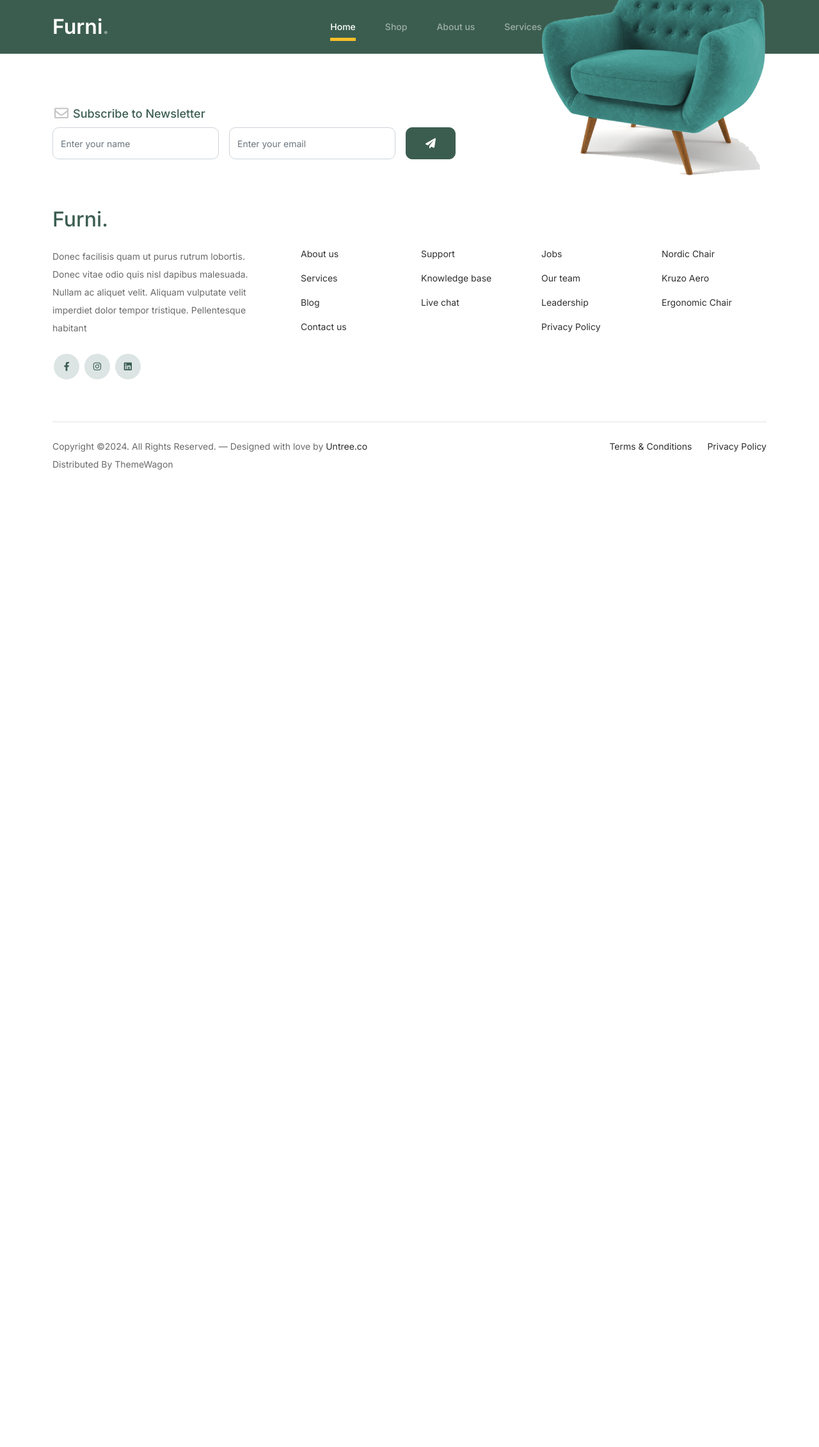
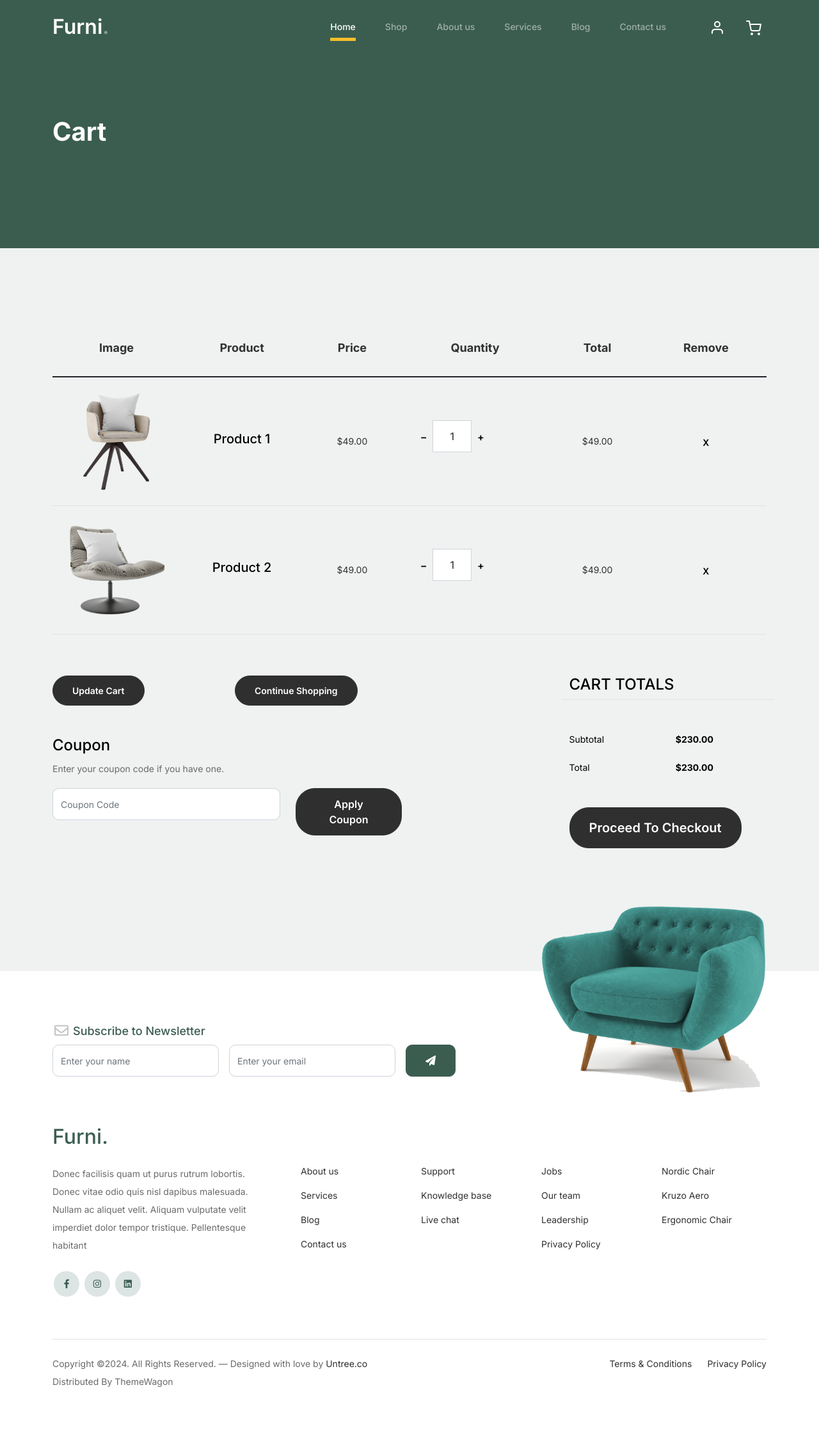
Before and after one commit to saffa-chan/ppkpi-ecommerce, a PHP site: page /index.php?pg=cart in a window 1280 px wide. Shown: the whole page at 64% size. Before the commit the page ends 734 px from the top, so only its background shows below. Run offline with PHP 8.4, Linux system fonts and the light colour scheme; a user stored in the database is signed in.

Commit message:
Sudah menambahkan transaksi cart

```diff
--- a/admin/inc/sidebar.php
+++ b/admin/inc/sidebar.php
@@ -93,9 +93,9 @@
                             </a>
                         </li>
                         <li class="nav-item">
-                            <a href="../layout/fixed-sidebar.html" class="nav-link">
+                            <a href="?pg=member" class="nav-link">
                                 <i class="far fa-circle nav-icon"></i>
-                                <p>Fixed Sidebar</p>
+                                <p>Member</p>
                             </a>
                         </li>
                         <li class="nav-item">
--- a/admin/keluar.php
+++ b/admin/keluar.php
@@ -1,4 +1,7 @@
 <?php
 session_start();
-session_destroy();
+unset($_SESSION['nama_lengkap']);
+unset($_SESSION['email']);
+unset($_SESSION['id_level']);
+//session_destroy();
 header("location:login.php");
--- /dev/null
+++ b/content/action-cart.php
@@ -0,0 +1,6 @@
+<?php
+if (!isset($_SESSION['id_member'])) {
+    header("location:?pg=member&message=Upss-Harus-Register-Dulu");
+} else {
+
+}
--- /dev/null
+++ b/content/cart.php
@@ -0,0 +1,153 @@
+<?php
+if (!isset($_SESSION['id_member'])) {
+    header("location:?pg=member&message=Upss-Harus-Register-Dulu");
+}
+?>
+<!-- Start Hero Section -->
+<div class="hero">
+    <div class="container">
+        <div class="row justify-content-between">
+            <div class="col-lg-5">
+                <div class="intro-excerpt">
+                    <h1>Cart</h1>
+                </div>
+            </div>
+            <div class="col-lg-7">
+
+            </div>
+        </div>
+    </div>
+</div>
+<!-- End Hero Section -->
+
+
+
+<div class="untree_co-section before-footer-section">
+    <div class="container">
+        <div class="row mb-5">
+            <form class="col-md-12" method="post">
+                <div class="site-blocks-table">
+                    <table class="table">
+                        <thead>
+                            <tr>
+                                <th class="product-thumbnail">Image</th>
+                                <th class="product-name">Product</th>
+                                <th class="product-price">Price</th>
+                                <th class="product-quantity">Quantity</th>
+                                <th class="product-total">Total</th>
+                                <th class="product-remove">Remove</th>
+                            </tr>
+                        </thead>
+                        <tbody>
+                            <tr>
+                                <td class="product-thumbnail">
+                                    <img src="asset/fe/images/product-1.png" alt="Image" class="img-fluid">
+                                </td>
+                                <td class="product-name">
+                                    <h2 class="h5 text-black">Product 1</h2>
+                                </td>
+                                <td>$49.00</td>
+                                <td>
+                                    <div class="input-group mb-3 d-flex align-items-center quantity-container" style="max-width: 120px;">
+                                        <div class="input-group-prepend">
+                                            <button class="btn btn-outline-black decrease" type="button">&minus;</button>
+                                        </div>
+                                        <input type="text" class="form-control text-center quantity-amount" value="1" placeholder="" aria-label="Example text with button addon" aria-describedby="button-addon1">
+                                        <div class="input-group-append">
+                                            <button class="btn btn-outline-black increase" type="button">&plus;</button>
+                                        </div>
+                                    </div>
+
+                                </td>
+                                <td>$49.00</td>
+                                <td><a href="#" class="btn btn-black btn-sm">X</a></td>
+                            </tr>
+
+                            <tr>
+                                <td class="product-thumbnail">
+                                    <img src="asset/fe/images/product-2.png" alt="Image" class="img-fluid">
+                                </td>
+                                <td class="product-name">
+                                    <h2 class="h5 text-black">Product 2</h2>
+                                </td>
+                                <td>$49.00</td>
+                                <td>
+                                    <div class="input-group mb-3 d-flex align-items-center quantity-container" style="max-width: 120px;">
+                                        <div class="input-group-prepend">
+                                            <button class="btn btn-outline-black decrease" type="button">&minus;</button>
+                                        </div>
+                                        <input type="text" class="form-control text-center quantity-amount" value="1" placeholder="" aria-label="Example text with button addon" aria-describedby="button-addon1">
+                                        <div class="input-group-append">
+                                            <button class="btn btn-outline-black increase" type="button">&plus;</button>
+                                        </div>
+                                    </div>
+
+                                </td>
+                                <td>$49.00</td>
+                                <td><a href="#" class="btn btn-black btn-sm">X</a></td>
+                            </tr>
+                        </tbody>
+                    </table>
+                </div>
+            </form>
+        </div>
+
+        <div class="row">
+            <div class="col-md-6">
+                <div class="row mb-5">
+                    <div class="col-md-6 mb-3 mb-md-0">
+                        <button class="btn btn-black btn-sm btn-block">Update Cart</button>
+                    </div>
+                    <div class="col-md-6">
+                        <button class="btn btn-outline-black btn-sm btn-block">Continue Shopping</button>
+                    </div>
+                </div>
+                <div class="row">
+                    <div class="col-md-12">
+                        <label class="text-black h4" for="coupon">Coupon</label>
+                        <p>Enter your coupon code if you have one.</p>
+                    </div>
+                    <div class="col-md-8 mb-3 mb-md-0">
+                        <input type="text" class="form-control py-3" id="coupon" placeholder="Coupon Code">
+                    </div>
+                    <div class="col-md-4">
+                        <button class="btn btn-black">Apply Coupon</button>
+                    </div>
+                </div>
+            </div>
+            <div class="col-md-6 pl-5">
+                <div class="row justify-content-end">
+                    <div class="col-md-7">
+                        <div class="row">
+                            <div class="col-md-12 text-right border-bottom mb-5">
+                                <h3 class="text-black h4 text-uppercase">Cart Totals</h3>
+                            </div>
+                        </div>
+                        <div class="row mb-3">
+                            <div class="col-md-6">
+                                <span class="text-black">Subtotal</span>
+                            </div>
+                            <div class="col-md-6 text-right">
+                                <strong class="text-black">$230.00</strong>
+                            </div>
+                        </div>
+                        <div class="row mb-5">
+                            <div class="col-md-6">
+                                <span class="text-black">Total</span>
+                            </div>
+                            <div class="col-md-6 text-right">
+                                <strong class="text-black">$230.00</strong>
+                            </div>
+                        </div>
+
+                        <div class="row">
+                            <div class="col-md-12">
+                                <button class="btn btn-black btn-lg py-3 btn-block" onclick="window.location='checkout.html'">Proceed To Checkout</button>
+                            </div>
+                        </div>
+                    </div>
+                </div>
+            </div>
+        </div>
+    </div>
+</div>
--- a/inc/footer.php
+++ b/inc/footer.php
@@ -8,7 +8,7 @@
         <div class="row">
             <div class="col-lg-8">
                 <div class="subscription-form">
-                    <h3 class="d-flex align-items-center"><span class="me-1"><img src="images/envelope-outline.svg" alt="Image" class="img-fluid"></span><span>Subscribe to Newsletter</span></h3>
+                    <h3 class="d-flex align-items-center"><span class="me-1"><img src="asset/fe/images/envelope-outline.svg" alt="Image" class="img-fluid"></span><span>Subscribe to Newsletter</span></h3>
 
                     <form action="#" class="row g-3">
                         <div class="col-auto">
--- a/index.php
+++ b/index.php
@@ -1,4 +1,5 @@
 <?php
+session_start();
 include 'admin/koneksi/koneksi.php';
 ?>
 
```
Also changed, not shown: admin/content/member.php (added, +40 -0 lines), admin/content/setting.php (+15 -8 lines), asset/fe/cart.html (+34 -13 lines), content/about.php (+13 -13 lines), content/blog.php (+13 -13 lines), content/contact.php (+8 -4 lines), content/home.php (+5 -2 lines), content/member.php (added, +65 -0 lines), content/service.php (+18 -18 lines), content/shop.php (+4 -4 lines).
